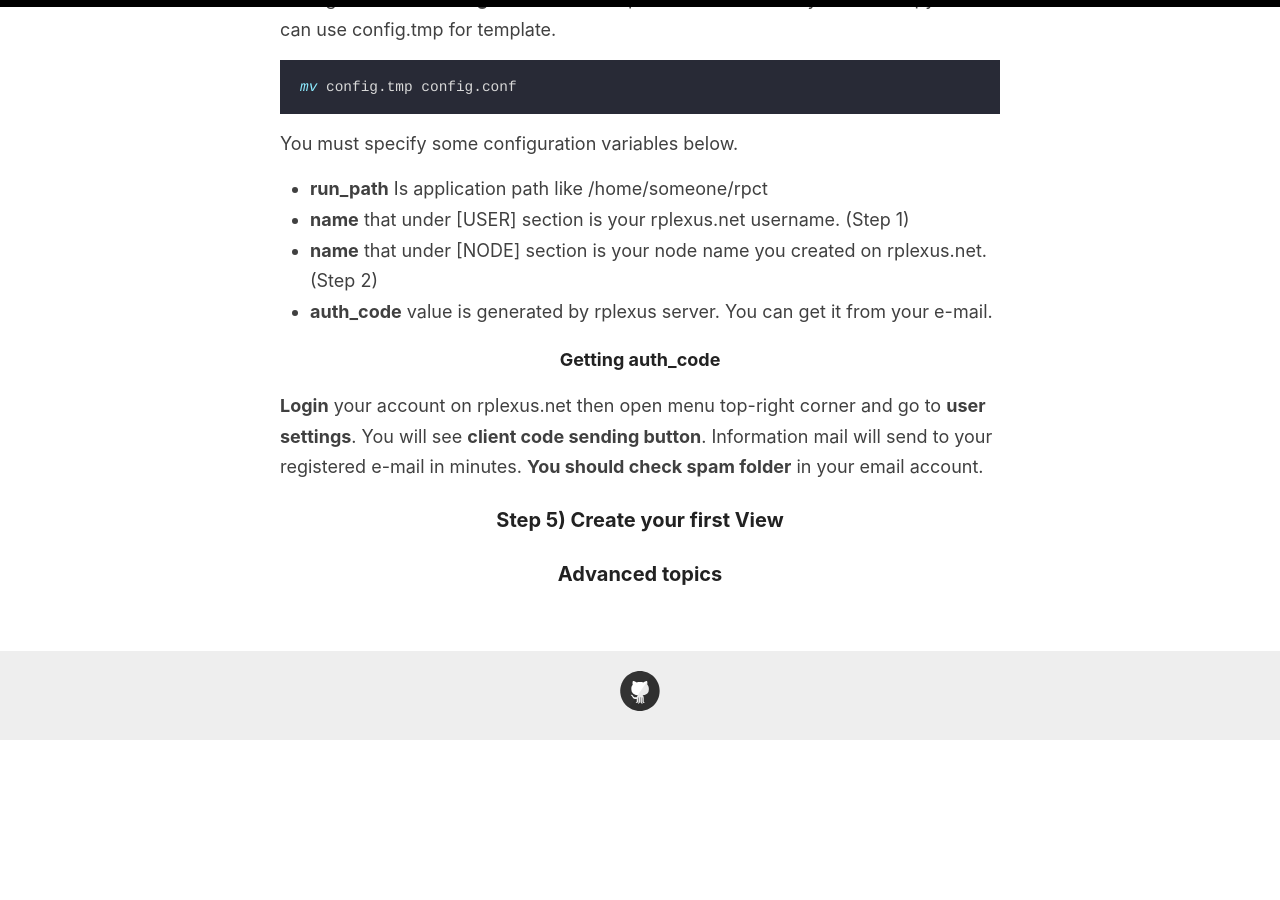
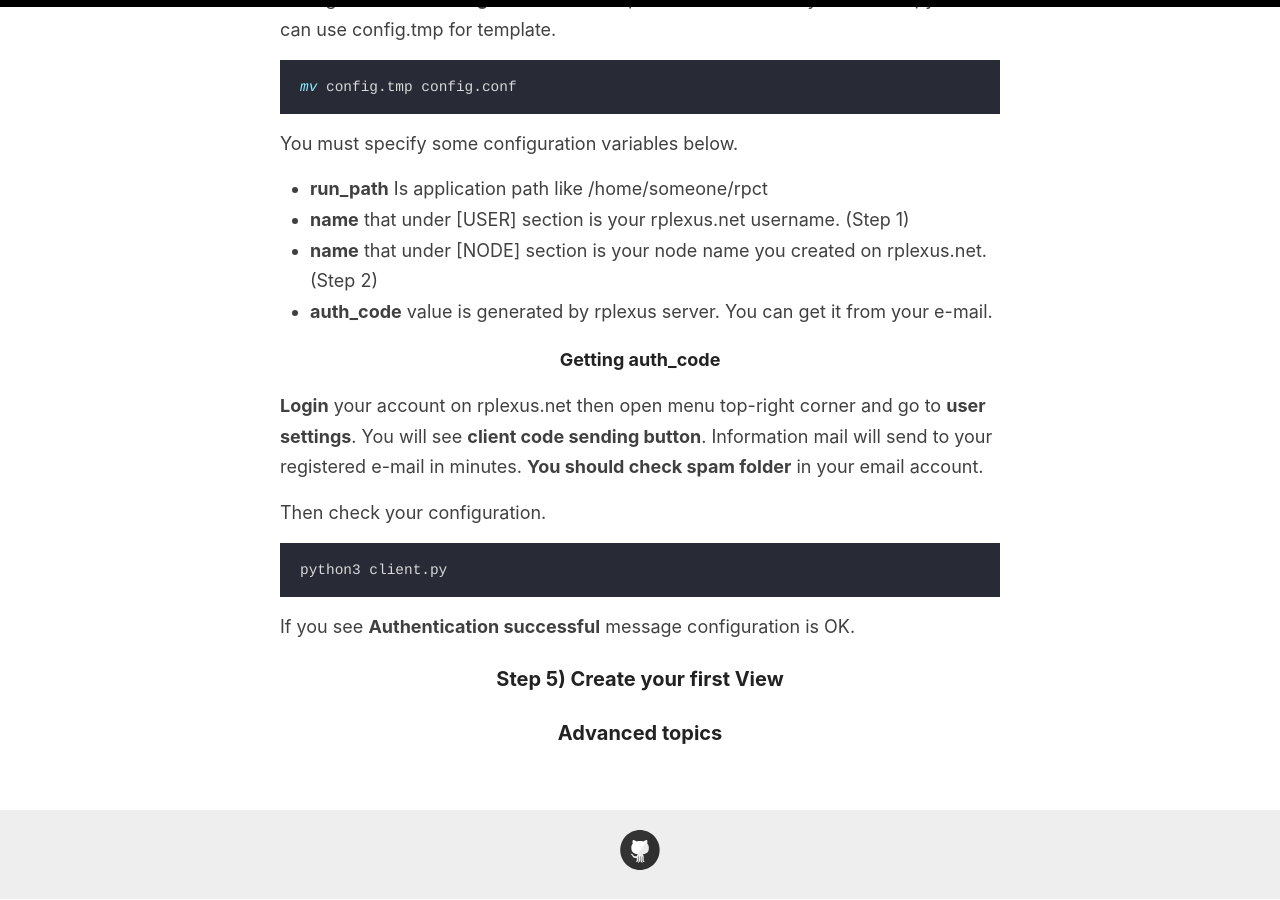
Before and after one commit to alierkanimrek/rplexusdocs, a Jekyll site: the page built from _pages/getting-started.md, in a window 1280 px wide and 900 px high, scrolled down 1816 px. Built offline with Jekyll 4.4.1, drawn with Linux system fonts in a browser that asks for light colours; before the commit the page ends 2556 px from its top, so only the background shows below that.

Commit message:
Update getting-started.md

````diff
--- a/_pages/getting-started.md
+++ b/_pages/getting-started.md
@@ -63,6 +63,12 @@ You must specify some configuration variables below.
 #### Getting auth_code
 **Login** your account on rplexus.net then open menu top-right corner and go to **user settings**. You will see **client code sending button**. Information mail will send to your registered e-mail in minutes. **You should check spam folder** in your email account.
 
+Then check your configuration.
+```bash
+python3 client.py
+```
+If you see **Authentication successful** message configuration is OK.
+
 ### Step 5) Create your first View
 
 ### Advanced topics
````
